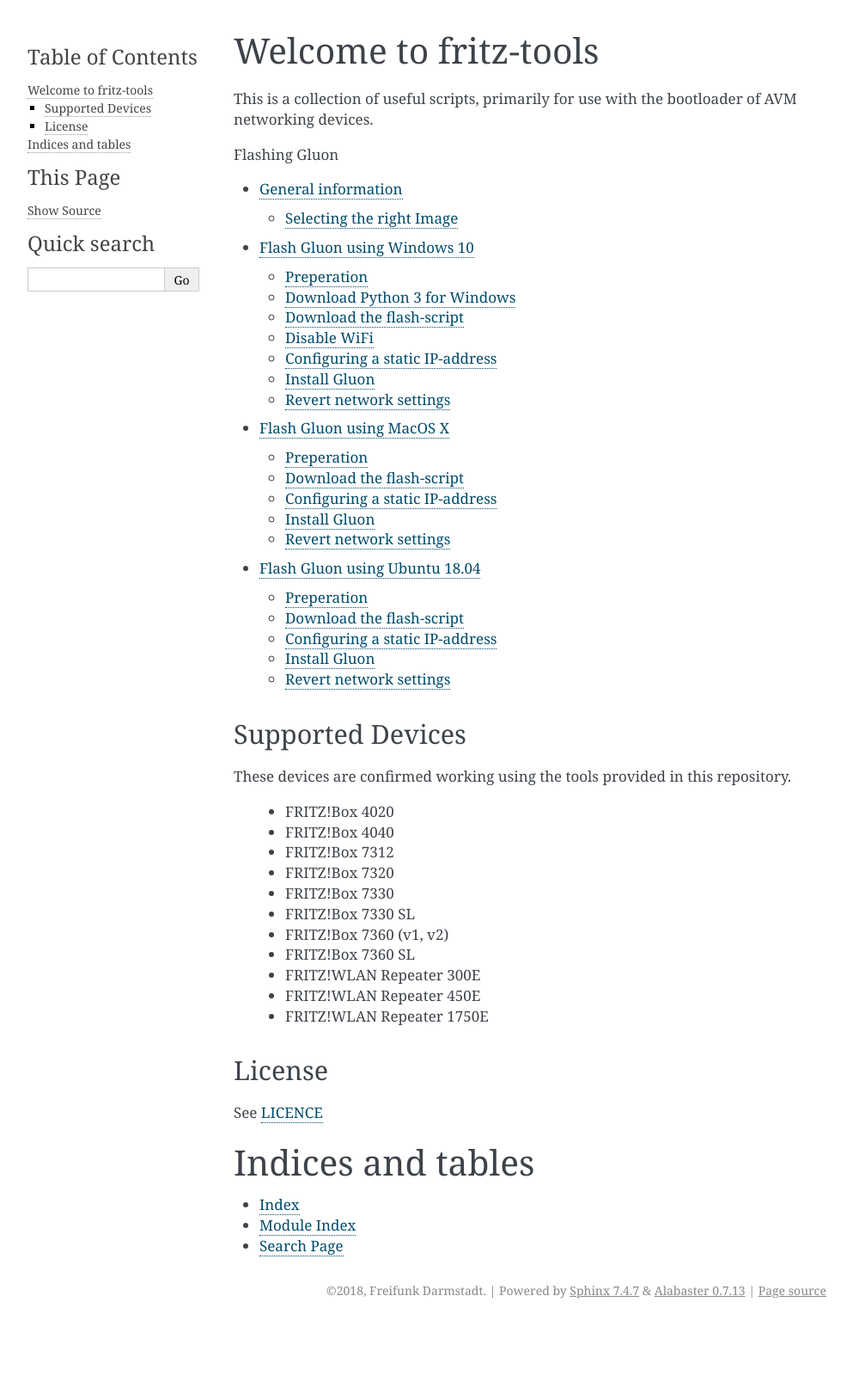
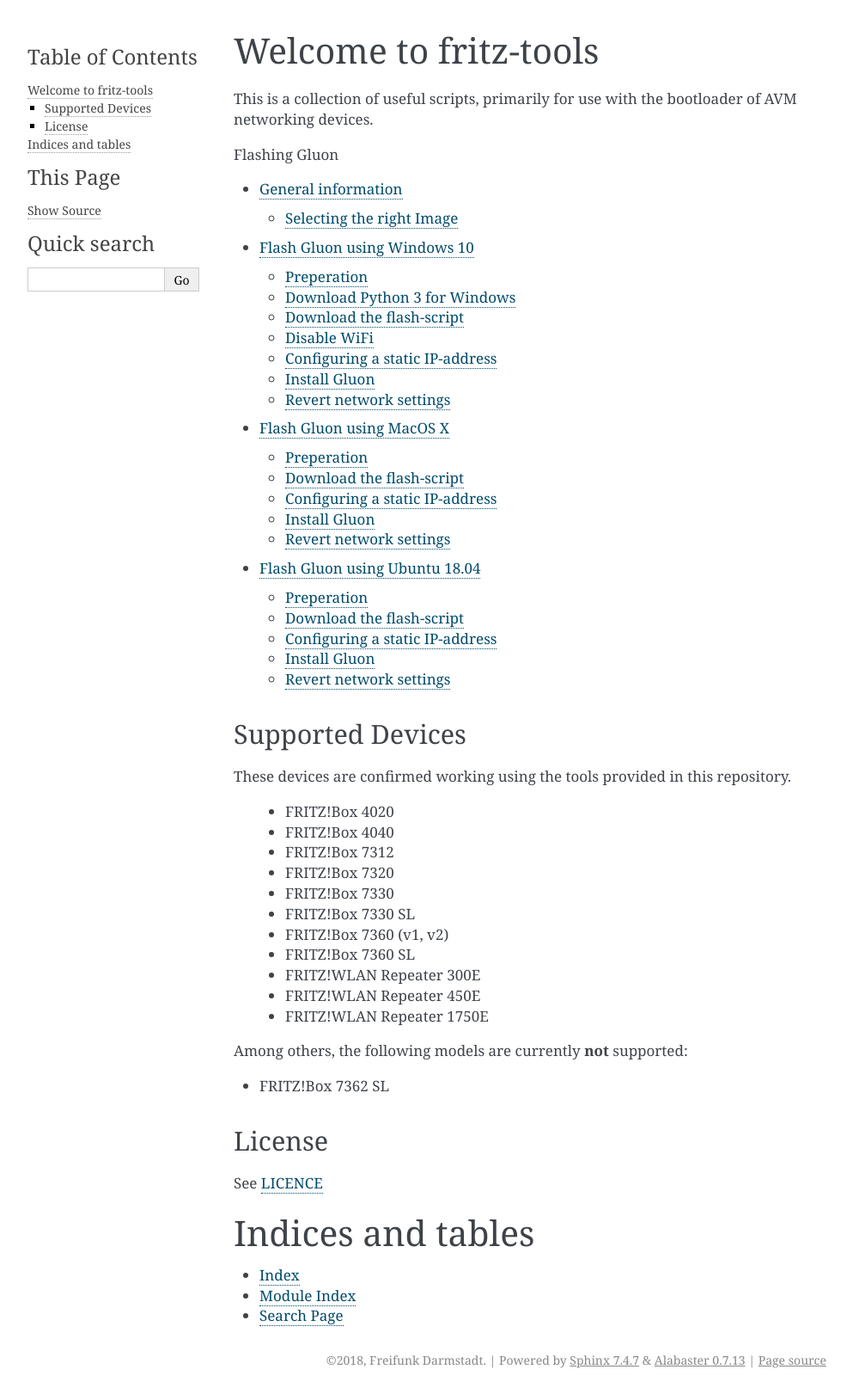
Before and after one commit to freifunk-darmstadt/fritz-tools, a Sphinx documentation site: the page built from docs/index.rst, in a window 1280 px wide. Shown: the whole page at 86% size, without its empty margins (148-1141 px from the left). Built offline with Sphinx 7.4.7, drawn with Linux system fonts in a browser that asks for light colours; before the commit the page ends 1540 px from its top, so only the background shows below that.

Commit message:
docs: add section for explicity not supported devices
it seems like some people think this tool is for all AVM devices

```diff
--- a/docs/index.rst
+++ b/docs/index.rst
@@ -30,6 +30,11 @@
  - FRITZ!WLAN Repeater 450E
  - FRITZ!WLAN Repeater 1750E
 
+Among others, the following models are currently **not** supported:
+
+- FRITZ!Box 7362 SL
+
+
 License
 -------
 
```
